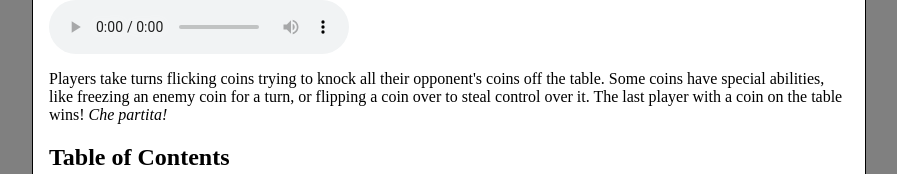
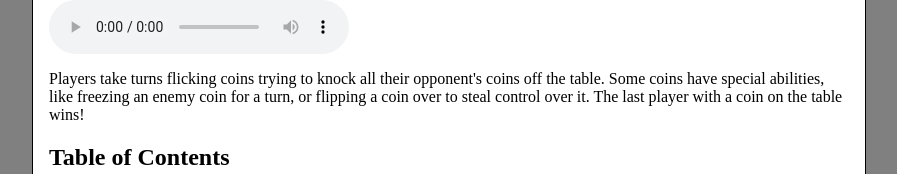
Before and after one commit to geluso/coinwars.org, a plain HTML site: page index.html in a window 1280 px wide. Shown: the part 298-472 px from the top of the page, without its empty margins (191-1088 px from the left). Drawn offline with Linux system fonts and the light colour scheme.

Commit message:
removing 'che partita' phrase:

```diff
--- a/index.html
+++ b/index.html
@@ -48,7 +48,7 @@
       Players take turns flicking coins trying to knock all their opponent's
       coins off the table. Some coins have special abilities, like freezing an
       enemy coin for a turn, or flipping a coin over to steal control over it.
-      The last player with a coin on the table wins! <i>Che partita!</i>
+      The last player with a coin on the table wins!
     </p>
 
     <h2>Table of Contents</h2>
```
